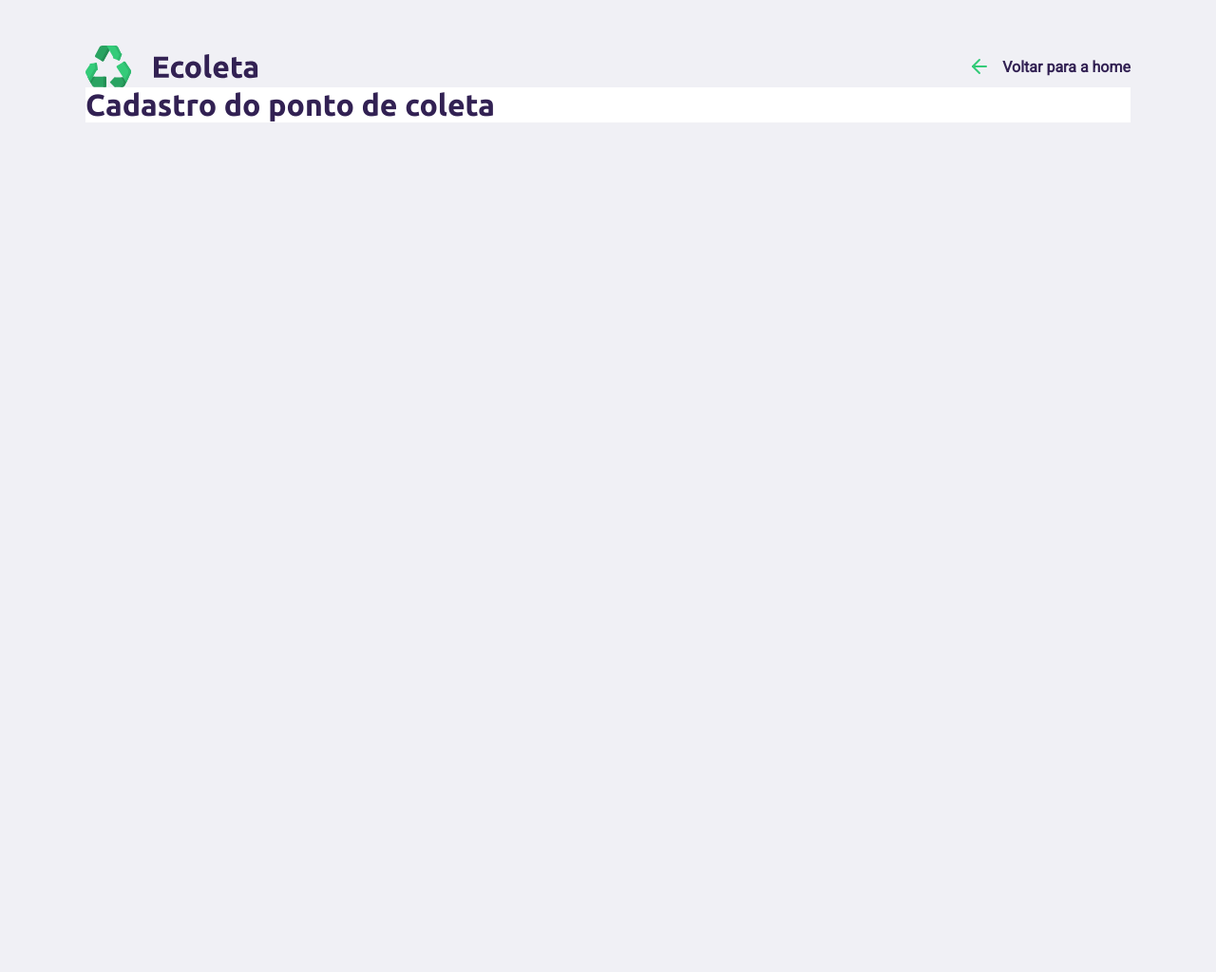
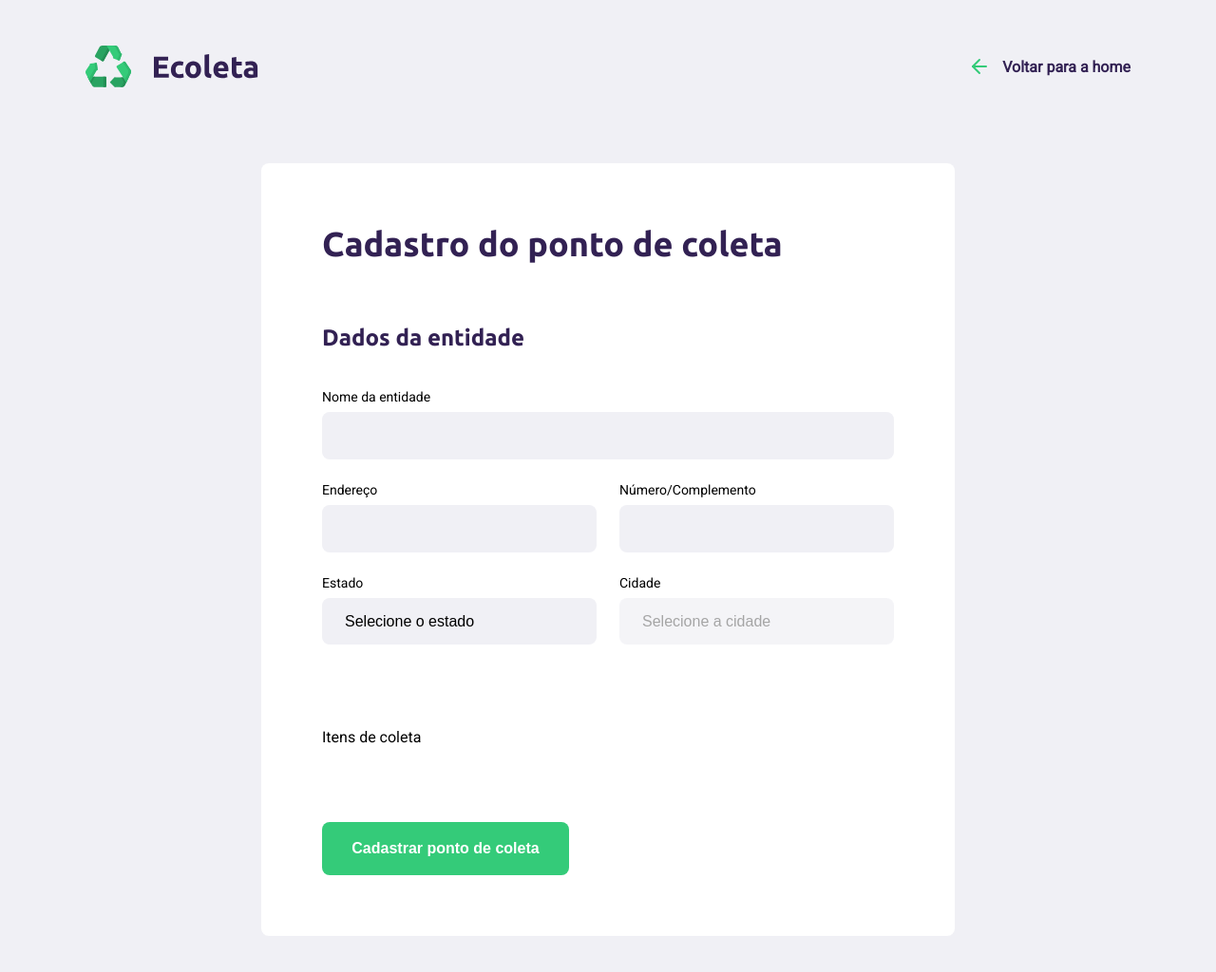
Before and after one commit to hmesquita26/nlw-ecoleta, a plain HTML site: page create-point.html in a window 1280 px wide. Shown: the whole page at 95% size. Before the commit the page ends 800 px from the top, so only its background shows below. Drawn offline with Linux system fonts and the light colour scheme; no server answers.

Commit message:
adds content and style in the page create collect point

```diff
--- a/create-point.html
+++ b/create-point.html
@@ -26,10 +26,54 @@
 
         <form action="">
             <h1>Cadastro do ponto de coleta</h1>
+
+            <fieldset>
+                <legend>
+                    <h2>Dados da entidade</h2>
+                </legend>
+
+                <div class="field">
+                    <label for="">Nome da entidade</label>
+                    <input type="text" name="name" />
+                </div>
+
+                <div class="field-group">
+                    <div class="field">
+                        <label for="Address">Endereço</label>
+                        <input type="text" name="Address" />
+                    </div>
+                    <div class="field">
+                        <label for="Address2">Número/Complemento</label>
+                        <input type="text" name="Address2" />
+                    </div>
+                </div>
+
+                <div class="field-group">
+                    <div class="field">
+                        <label for="uf">Estado</label>
+                        <select name="uf">
+                            <option value="">Selecione o estado</option>
+                        </select>
+                        <input type="hidden" name="state" />
+                    </div>
+                    <div class="field">
+                        <label for="city">Cidade</label>
+                        <select name="city" disabled>
+                            <option value="">Selecione a cidade</option>
+                        </select>
+                    </div>
+                </div>
+            </fieldset>
+
+            <fieldset>
+                <legend>Itens de coleta</legend>
+            </fieldset>
+
+            <button type="submit">Cadastrar ponto de coleta</button>
         </form>
 
     </div>
-
+    <script src="/scripts/create-point.js"></script>
 </body>
 
 </html>
--- /dev/null
+++ b/scripts/create-point.js
@@ -0,0 +1,39 @@
+function populateUFs() {
+    const ufSelect = document.querySelector("select[name=uf]");
+
+    fetch("https://servicodados.ibge.gov.br/api/v1/localidades/estados")
+        .then(res => res.json())
+        .then(states => {
+            for (state of states) {
+                ufSelect.innerHTML += `<option value="${state.id}">${state.nome}</option>`
+            }
+        });
+}
+
+populateUFs()
+
+function getCities(event) {
+    const citySelect = document.querySelector("[name=city]")
+    const stateInput = document.querySelector("[name=state]")
+
+    const ufValue = event.target.value
+
+    const indexOfSelectedState = event.target.selectedIndex
+    stateInput.value = event.target.options[indexOfSelectedState].text
+
+
+    const url = `https://servicodados.ibge.gov.br/api/v1/localidades/estados/${ufValue}/municipios`;
+
+    fetch(url)
+        .then(res => res.json())
+        .then(cities => {
+            for (city of cities) {
+                citySelect.innerHTML += `<option value="${city.id}">${city.nome}</option>`
+            }
+            citySelect.disabled = false
+        });
+}
+
+document
+    .querySelector("select[name=uf]")
+    .addEventListener("change", getCities)
--- a/styles/create-point.css
+++ b/styles/create-point.css
@@ -28,5 +28,77 @@
 
 form {
     background-color: white;
+    margin: 80px auto;
+    padding: 64px;
+    border-radius: 8px;
+    max-width: 730px;
+}
 
+form h1 {
+    font-size: 36px;
 }
+
+form fieldset {
+    margin-top: 64px;
+    border: 0;
+}
+
+form legend {
+    margin-bottom: 40px;
+}
+
+form legend h2 {
+    font-size: 24px;
+}
+
+form .field {
+    flex: 1;
+    display: flex;
+    flex-direction: column;
+    margin-bottom: 24px;
+}
+
+form .field-group {
+    display: flex;
+}
+
+form input, form select {
+    background-color: #f0f0f5;
+    border: 0;
+    border-radius: 8px;
+    padding: 16px 24px;
+    font-size: 16px;
+    outline: none;
+}
+
+form select {
+    -webkit-appearance: none;
+    -moz-appearance: none;
+    appearance: none;
+}
+
+form label {
+    font-size: 14px;
+    margin-bottom: 8px;
+}
+
+form .field-group .field + .field {
+    margin-left: 24px;
+}
+
+form button {
+    width: 260px;
+    height: 56px;
+    background-color: var(--primary-color);
+    border-radius: 8px;
+    color: white;
+    font-weight: bold;
+    font-size: 16px;
+    border: 0;
+    margin-top: 40px;
+    transition: background-color 400ms;
+}
+
+form button:hover {
+    background-color: var(--button-hover-color);
+}
--- a/styles/main.css
+++ b/styles/main.css
@@ -2,11 +2,13 @@
 :root {
     --title-color: #322153;
     --primary-color: #34cb79;
+    --button-hover-color: #2fb86e;
 }
 
 * {
     margin: 0;
     padding: 0;
+    box-sizing: border-box;
 }
 
 html {
```
